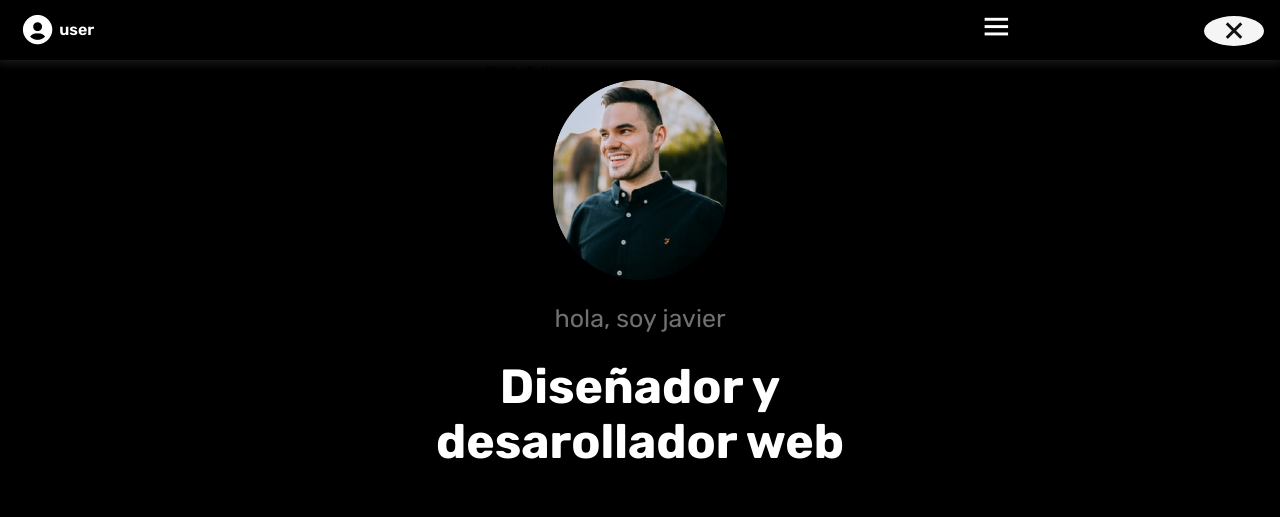
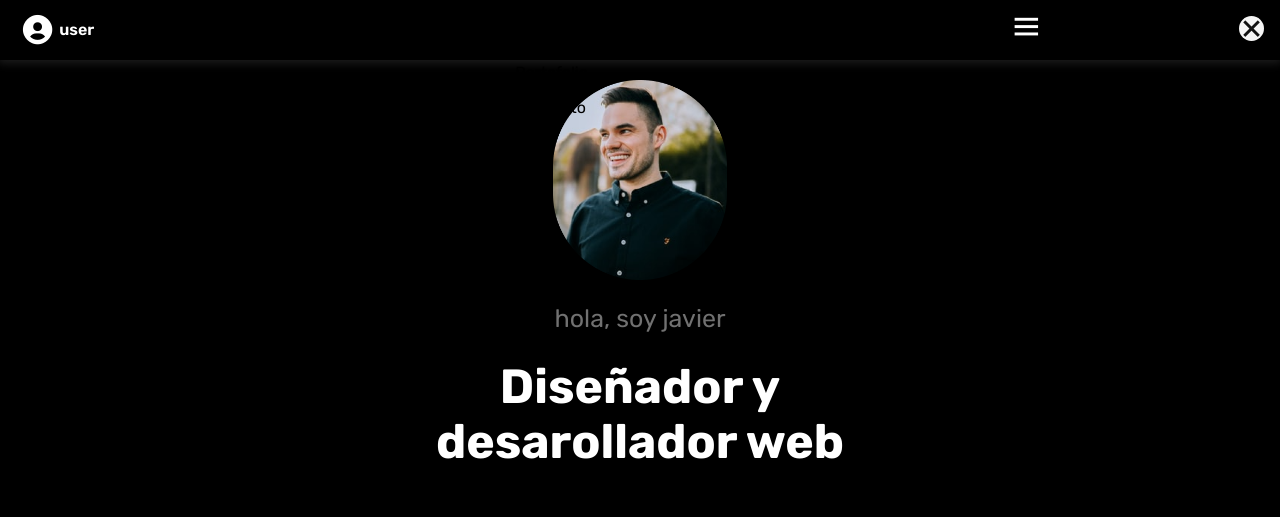
Before and after one commit to javierfern03/repositorio-de--prueba, a plain HTML site: page index.html in a window 1280 px wide. Shown: the top 517 px of the page. Drawn offline with nearby package versions, Linux system fonts and the light colour scheme.

Commit message:
puliendo un poco la pagina

```diff
--- a/assets/css/style.css
+++ b/assets/css/style.css
@@ -55,15 +55,7 @@ a {
 
 }
 
-.btn {
-    display: inline-block;
-    padding: 15px 30px;
-    border: none;
-    outline: none;
-    border-radius: 8px;
-    cursor: pointer;
-    transition: transform .3s ease-in-out;
-}
+
 
 /* NAVBAR */
 .header {
@@ -563,3 +555,13 @@ input:valid~label {
     background-color: #ffffff;
     border: 1px solid #ffffff;
 }
+
+.contact__form-button {
+    display: inline-block;
+    padding: 15px 30px;
+    border: none;
+    outline: none;
+    border-radius: 8px;
+    cursor: pointer;
+    transition: transform .3s ease-in-out;
+}
--- a/index.html
+++ b/index.html
@@ -19,7 +19,7 @@
         <nav class="navbar grid--container">
             <a class="navbar__logo" href="#"><i class='bx bxs-user-circle' style='color:#ffffff'></i> user</a>
             <div class="navbar__menu">
-                <a class="btn btn__close" href="#"><i class='bx bx-x navbar__icon'></i></a>
+                <a class="btn btn__close"><i class='bx bx-x navbar__icon'></i></a>
 
                 <ul class="navbar__list">
                     <li class="navbar__item"><a class="navbar__link" href="#home">Inicio</a></li>
@@ -30,7 +30,7 @@
                     <li class="navbar__item"><a class="navbar__link" href="#contact">Contacto</a></li>
                 </ul>
             </div>
-            <a class="btn btn__open" href="#"><i class='bx bx-menu  navbar__icon' style='color:#ffffff'></i></a>
+            <a class="btn btn__open"><i class='bx bx-menu  navbar__icon' style='color:#ffffff'></i></a>
         </nav>
     </header>
 
@@ -252,7 +252,7 @@
     </main>
     <footer>
         <div>
-            <p> © 2022. Todos los derechos reservados a mí
+            <p> © 2022. Todos los derechos reservados
             </p>
         </div>
     </footer>
```
